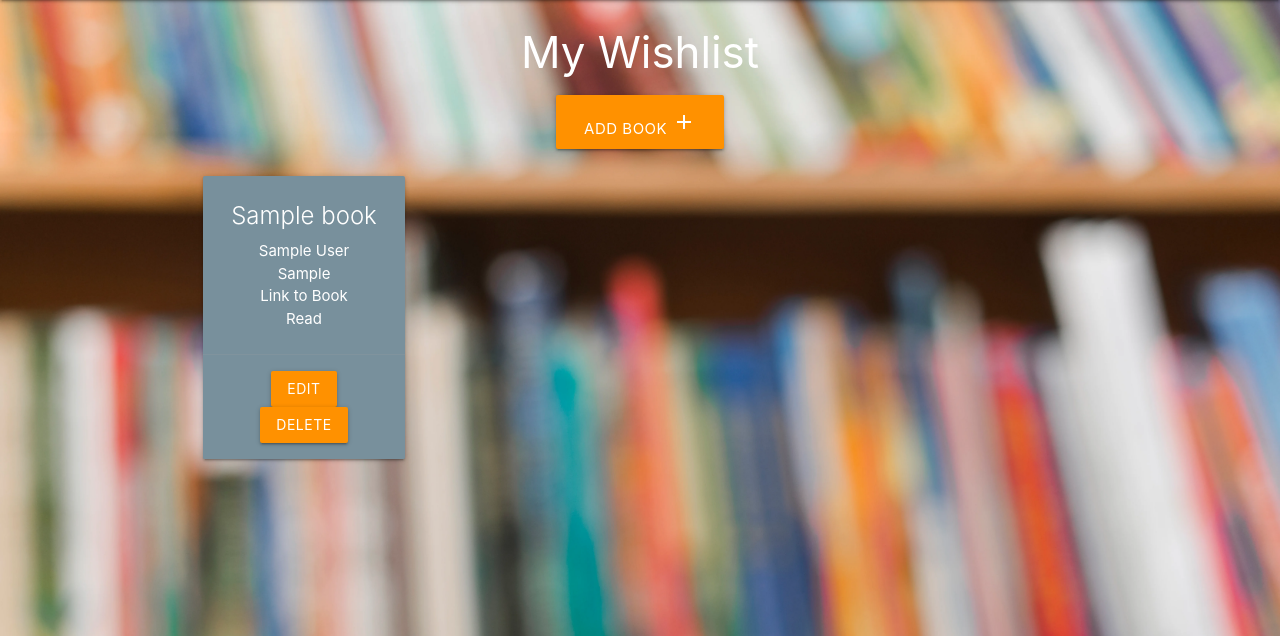
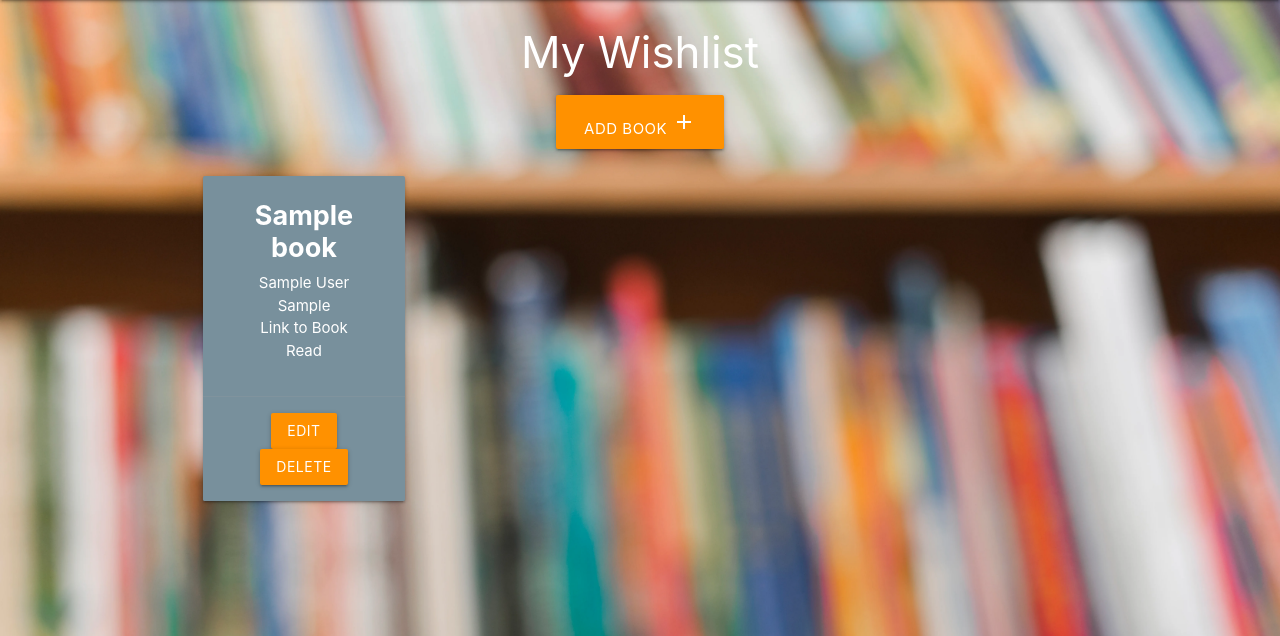
Before and after one commit to amandakoka/bookwish, a Flask app: page /wishlist in a window 1280 px wide. Shown: the part 64-700 px from the top of the page. Run offline with Flask 3, Linux system fonts and the light colour scheme; the visitor is signed in with stand-in values (Sample User, id 1); tables that the repository leaves empty hold one stand-in row (values such as "Sample post").

Commit message:
style: add wishlist card styles

```diff
--- a/bookwish/static/css/style.css
+++ b/bookwish/static/css/style.css
@@ -12,7 +12,6 @@ main {
     flex: 1 0 auto;
 }
 
-
 /* Flash message styles */
 .alert {
     padding: 15px;
@@ -24,3 +23,15 @@ main {
     text-align: center;
     color: white;
 }
+
+/* wishlist card styles */
+.wishlist-cards .card-title {
+    font-size: 1.8rem;
+    font-weight: bold;
+    color: #FFF;
+}
+
+.wishlist-cards .card-content {
+    height: 220px;
+    overflow: auto;
+}
```
